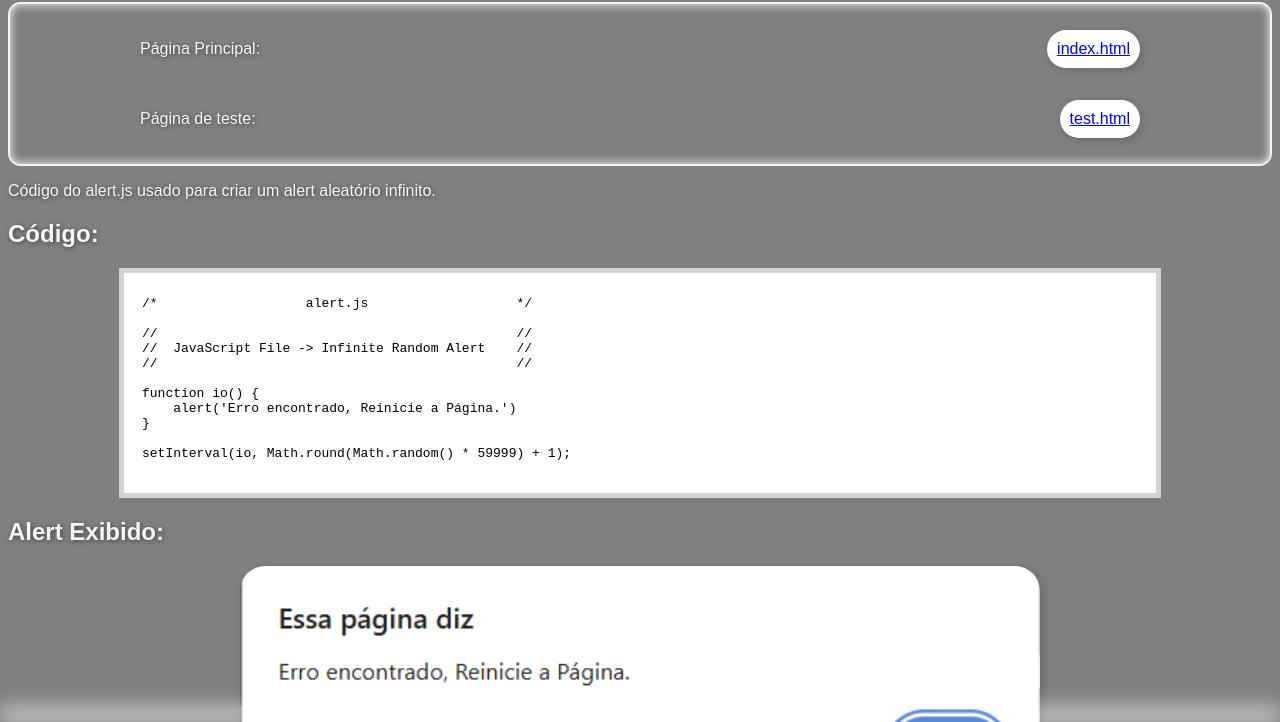
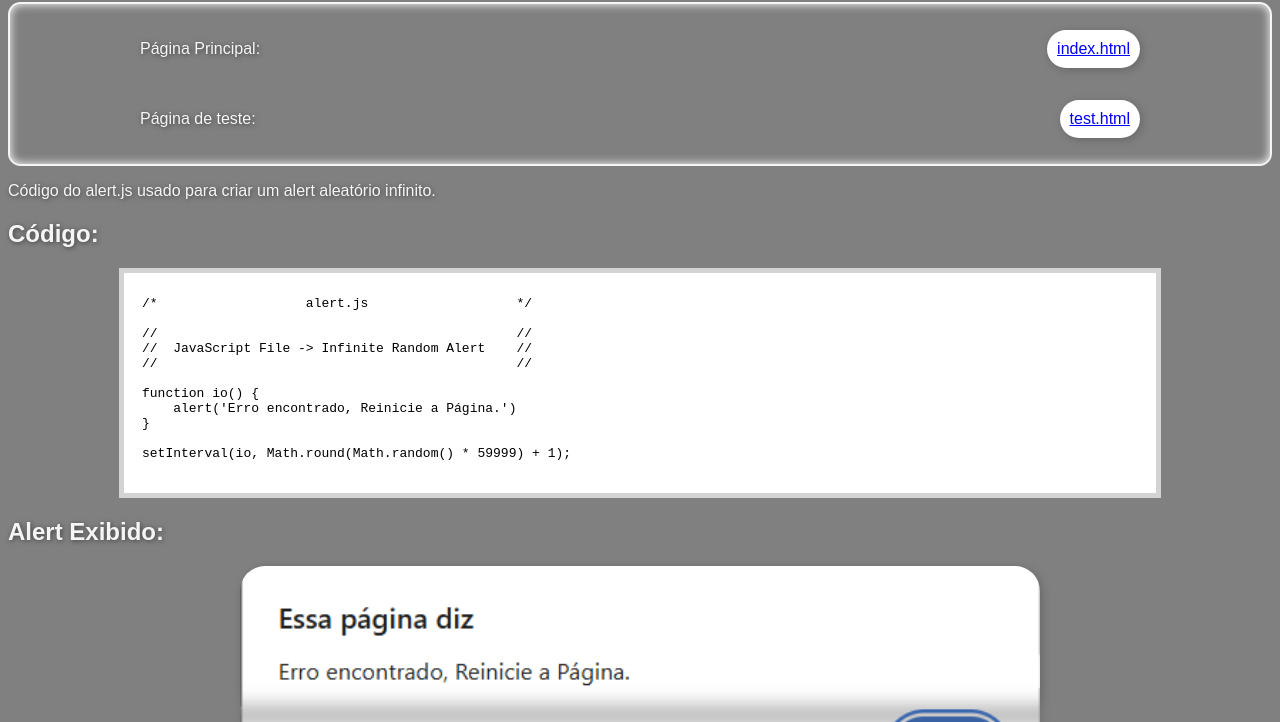
Before and after one commit to emanoel-maffei/alert, a plain HTML site: page alert.html in a window 1280 px wide. Shown: the part 78-800 px from the top of the page. Drawn offline with Linux system fonts and the light colour scheme.

Commit message:
Add files via upload

```diff
--- a/style.css
+++ b/style.css
@@ -83,25 +83,12 @@ iframe {
     border-width: 5px;
 }
 
-* {
-    cursor: default;
-}
-
-body {
-    font-family: 'Poppins', Arial, Helvetica, sans-serif;
-    background-color: grey;
-    color: whitesmoke;
-    text-shadow: 1px 1px 5px rgba(0, 0, 0, 0.5);
-
-    margin-bottom: 50px;
-}
-
 div.blur {
     position: fixed;
     left: 0%;
     top: 0%;
 
-    background-image: linear-gradient(180deg, rgba(0, 0, 0, 0), white);
+    background-image: linear-gradient(180deg, rgba(0, 0, 0, 0), grey 80%);
     width: 100%;
     height: 20px;
     filter: blur(10px);
```
